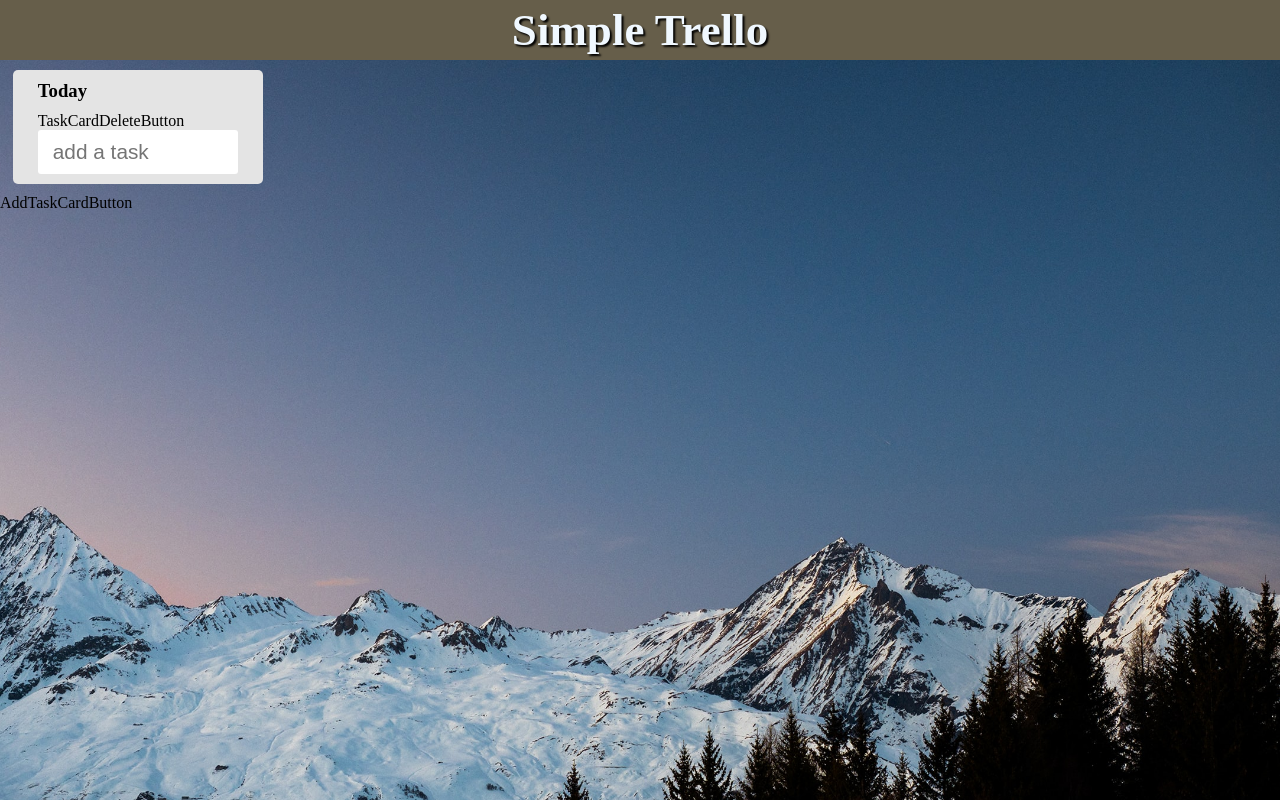
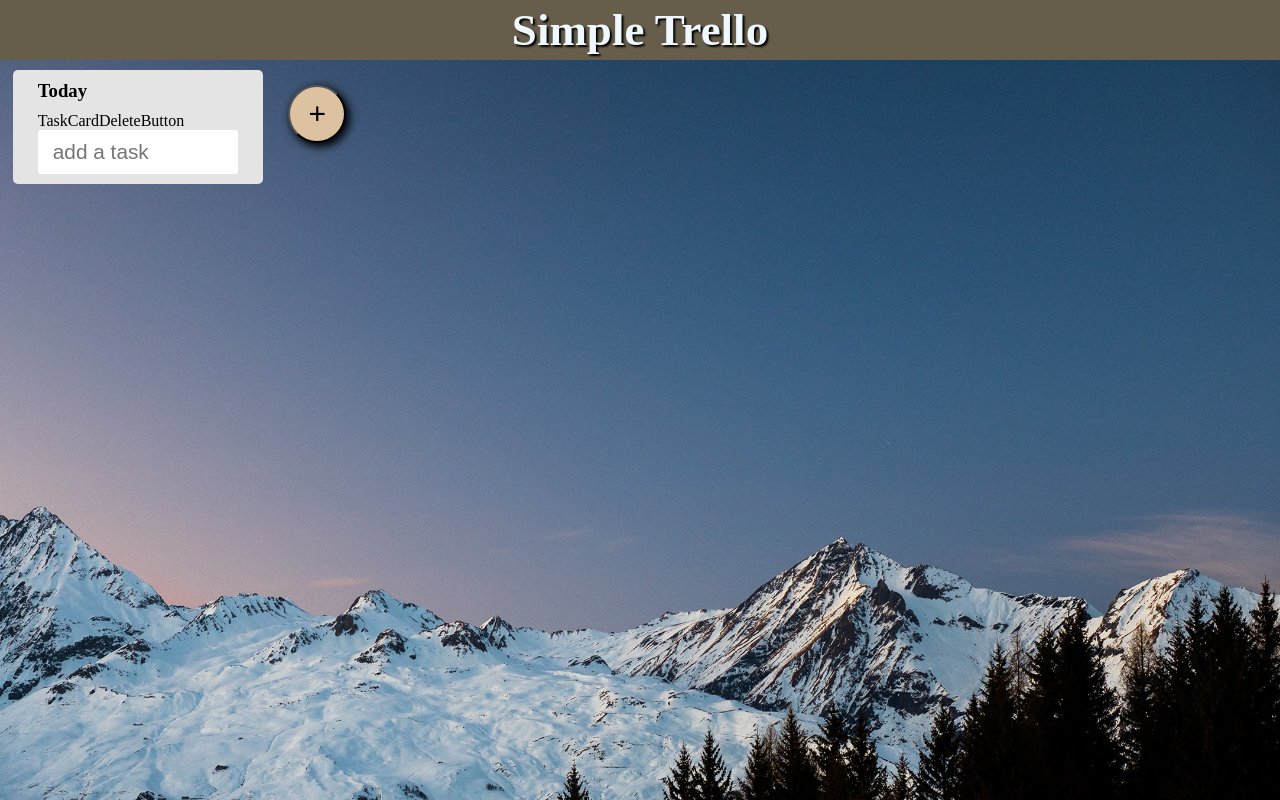
Before and after one commit to naoya7081111/Trello-Clone, a React (Create React App) app: page / in a window 1280 px wide. Built offline with nearby package versions, Linux system fonts and the light colour scheme.

Commit message:
タスクカード追加ボタンの実装

```diff
--- a/src/conmponents/task/TaskCards.jsx
+++ b/src/conmponents/task/TaskCards.jsx
@@ -1,12 +1,21 @@
-import React from 'react'
+import React, { useState } from 'react'
 import { AddTaskCardButton } from './button/AddTaskCardButton'
 import { TaskCard } from './TaskCard'
 
 export const TaskCards = () => {
+
+  const [taskCardsList, setTaskCardsList] = useState([{
+    id: 0,
+    draggableId: 'item0'
+  }]);
+
+
   return (
-    <div>
-        <TaskCard />
-        <AddTaskCardButton />
+    <div className='taskCardsArea'>
+      {taskCardsList.map((taskCardList) => (
+        <TaskCard key={taskCardList.id} />
+      ))}
+        <AddTaskCardButton taskCardsList={taskCardsList} setTaskCardsList={setTaskCardsList} />
     </div>
   )
 }
--- a/src/conmponents/task/button/AddTaskCardButton.jsx
+++ b/src/conmponents/task/button/AddTaskCardButton.jsx
@@ -1,7 +1,21 @@
 import React from 'react'
+import {v4 as uuid} from 'uuid';
 
-export const AddTaskCardButton = () => {
+export const AddTaskCardButton = (props) => {
+
+  const { taskCardsList, setTaskCardsList } = props;
+
+  const addTaskCard = () => {
+    const taskCardId = uuid();
+    setTaskCardsList([...taskCardsList, {
+      id: taskCardId,
+      draggableId: `item${taskCardId}`
+    }])
+  }
+
   return (
-    <div>AddTaskCardButton</div>
+    <div className='addTaskCardButtonArea'>
+      <button className='addTaskCardButton' onClick={addTaskCard} >+</button>
+    </div>
   )
 }
--- a/src/index.css
+++ b/src/index.css
@@ -78,3 +78,30 @@ header {
   margin-right: 9px;
   border: none;
 }
+
+.taskCardsArea {
+  display: flex;
+  justify-content: flex-start;
+  align-items: flex-start;
+  flex-wrap: wrap;
+}
+
+.addTaskCardButtonArea {
+  margin-left: 1%;
+  margin-top: 25px;
+}
+
+.addTaskCardButton {
+  padding: 10px 18px;
+  border-radius: 9999px;
+  font-size: 30px;
+  background-color: rgb(221, 194 ,162);
+  box-shadow: 3px 3px 8px 1px black;
+  cursor: pointer;
+  transition: all 0.3s;
+}
+
+.addTaskCardButton:hover {
+  box-shadow: none;
+  transform: translate(3px, 3px);
+}
```
